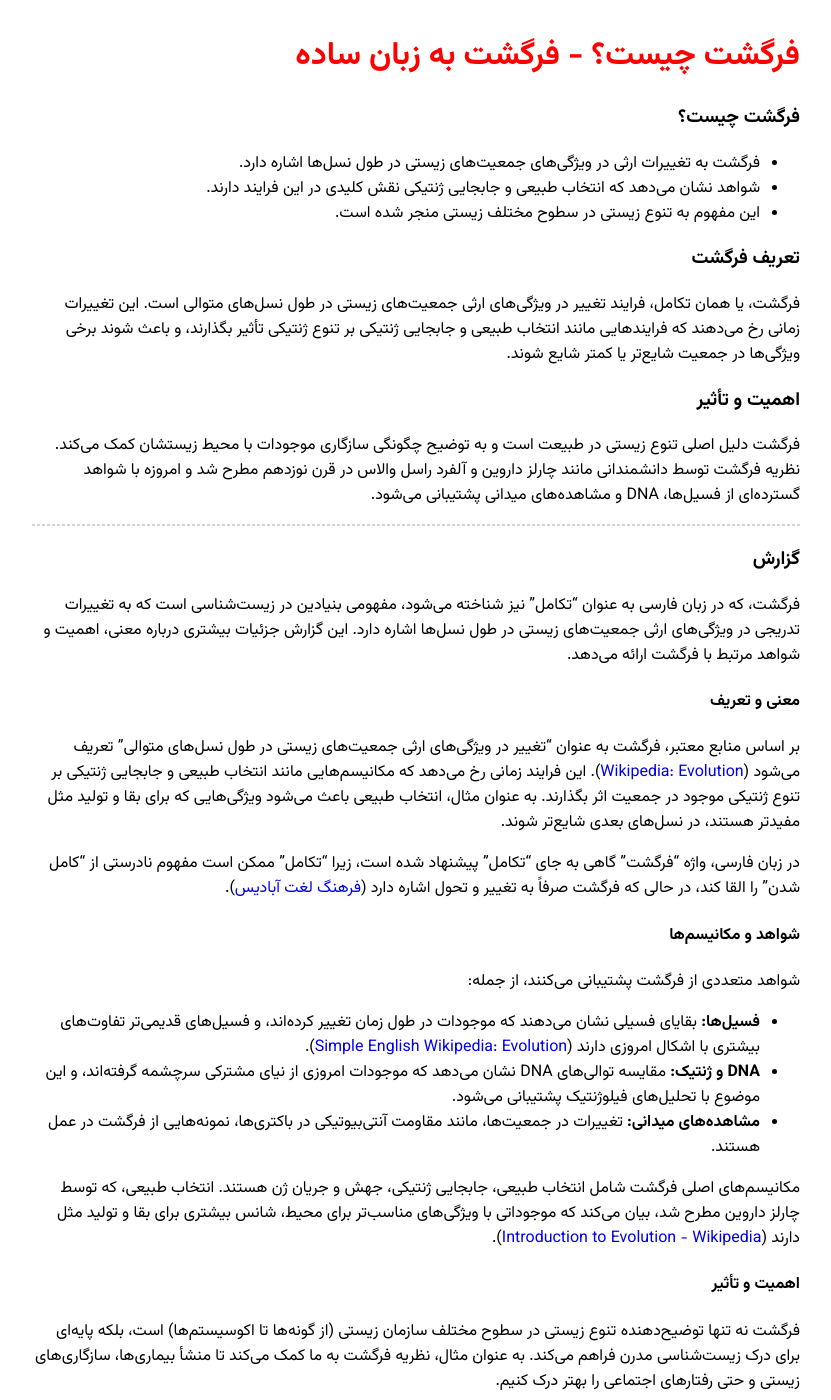
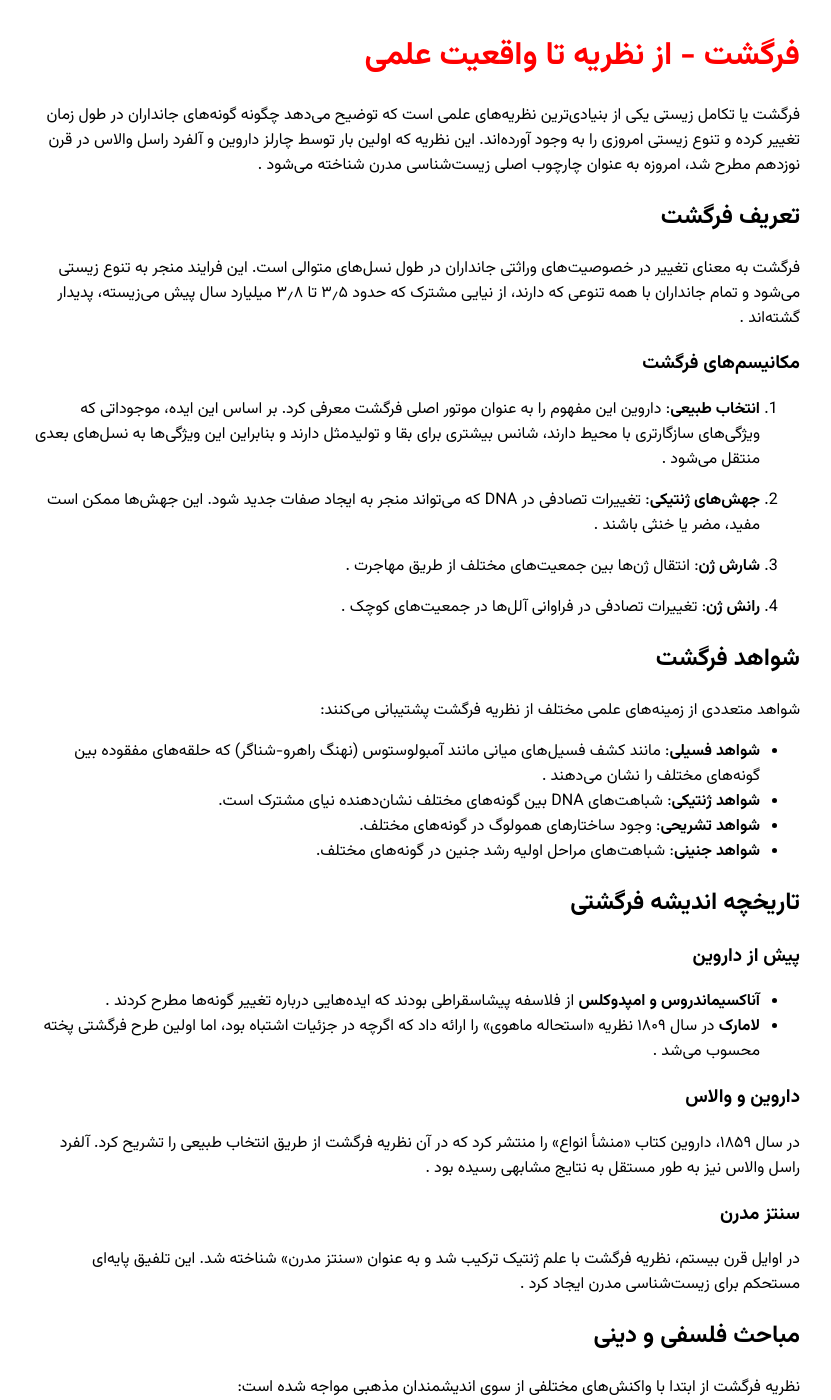
Before and after one commit to darkblog/darkblog.github.io, a Jekyll site: the page built from _posts/2024-7-4-3.md, in a window 1280 px wide and 1400 px high. Shown: the whole window, without its empty margins (224-1055 px from the left). Built offline with Jekyll 4.4.1, drawn with Linux system fonts in a browser that asks for light colours; some of the changed text lies outside the part shown.

Commit message:
Update 2024-7-4-3.md

```diff
--- a/_posts/2024-7-4-3.md
+++ b/_posts/2024-7-4-3.md
@@ -1,62 +1,74 @@
 ---
 layout: post
-title: فرگشت چیست؟ - فرگشت به زبان ساده
+title: فرگشت - از نظریه تا واقعیت علمی
 ---
 
-### فرگشت چیست؟
-- فرگشت به تغییرات ارثی در ویژگی‌های جمعیت‌های زیستی در طول نسل‌ها اشاره دارد.
-- شواهد نشان می‌دهد که انتخاب طبیعی و جابجایی ژنتیکی نقش کلیدی در این فرایند دارند.
-- این مفهوم به تنوع زیستی در سطوح مختلف زیستی منجر شده است.
+فرگشت یا تکامل زیستی یکی از بنیادی‌ترین نظریه‌های علمی است که توضیح می‌دهد چگونه گونه‌های جانداران در طول زمان تغییر کرده و تنوع زیستی امروزی را به وجود آورده‌اند. این نظریه که اولین بار توسط چارلز داروین و آلفرد راسل والاس در قرن نوزدهم مطرح شد، امروزه به عنوان چارچوب اصلی زیست‌شناسی مدرن شناخته می‌شود .
 
-### تعریف فرگشت
-فرگشت، یا همان تکامل، فرایند تغییر در ویژگی‌های ارثی جمعیت‌های زیستی در طول نسل‌های متوالی است. این تغییرات زمانی رخ می‌دهند که فرایندهایی مانند انتخاب طبیعی و جابجایی ژنتیکی بر تنوع ژنتیکی تأثیر بگذارند، و باعث شوند برخی ویژگی‌ها در جمعیت شایع‌تر یا کمتر شایع شوند.
+## تعریف فرگشت
 
-### اهمیت و تأثیر
-فرگشت دلیل اصلی تنوع زیستی در طبیعت است و به توضیح چگونگی سازگاری موجودات با محیط زیستشان کمک می‌کند. نظریه فرگشت توسط دانشمندانی مانند چارلز داروین و آلفرد راسل والاس در قرن نوزدهم مطرح شد و امروزه با شواهد گسترده‌ای از فسیل‌ها، DNA و مشاهده‌های میدانی پشتیبانی می‌شود.
+فرگشت به معنای تغییر در خصوصیت‌های وراثتی جانداران در طول نسل‌های متوالی است. این فرایند منجر به تنوع زیستی می‌شود و تمام جانداران با همه تنوعی که دارند، از نیایی مشترک که حدود ۳٫۵ تا ۳٫۸ میلیارد سال پیش می‌زیسته، پدیدار گشته‌اند .
 
----
+### مکانیسم‌های فرگشت
 
-### گزارش
-فرگشت، که در زبان فارسی به عنوان "تکامل" نیز شناخته می‌شود، مفهومی بنیادین در زیست‌شناسی است که به تغییرات تدریجی در ویژگی‌های ارثی جمعیت‌های زیستی در طول نسل‌ها اشاره دارد. این گزارش جزئیات بیشتری درباره معنی، اهمیت و شواهد مرتبط با فرگشت ارائه می‌دهد.
+1. **انتخاب طبیعی**: داروین این مفهوم را به عنوان موتور اصلی فرگشت معرفی کرد. بر اساس این ایده، موجوداتی که ویژگی‌های سازگارتری با محیط دارند، شانس بیشتری برای بقا و تولیدمثل دارند و بنابراین این ویژگی‌ها به نسل‌های بعدی منتقل می‌شود .
 
-#### معنی و تعریف
-بر اساس منابع معتبر، فرگشت به عنوان "تغییر در ویژگی‌های ارثی جمعیت‌های زیستی در طول نسل‌های متوالی" تعریف می‌شود ([Wikipedia: Evolution](https://en.wikipedia.org/wiki/Evolution)). این فرایند زمانی رخ می‌دهد که مکانیسم‌هایی مانند انتخاب طبیعی و جابجایی ژنتیکی بر تنوع ژنتیکی موجود در جمعیت اثر بگذارند. به عنوان مثال، انتخاب طبیعی باعث می‌شود ویژگی‌هایی که برای بقا و تولید مثل مفیدتر هستند، در نسل‌های بعدی شایع‌تر شوند.
+2. **جهش‌های ژنتیکی**: تغییرات تصادفی در DNA که می‌تواند منجر به ایجاد صفات جدید شود. این جهش‌ها ممکن است مفید، مضر یا خنثی باشند .
 
-در زبان فارسی، واژه "فرگشت" گاهی به جای "تکامل" پیشنهاد شده است، زیرا "تکامل" ممکن است مفهوم نادرستی از "کامل شدن" را القا کند، در حالی که فرگشت صرفاً به تغییر و تحول اشاره دارد ([فرهنگ لغت آبادیس](https://abadis.ir/fatofa/%D9%81%D8%B1%DDA%AF%D8%B4%D8%AA/)).
+3. **شارش ژن**: انتقال ژن‌ها بین جمعیت‌های مختلف از طریق مهاجرت .
 
-#### شواهد و مکانیسم‌ها
-شواهد متعددی از فرگشت پشتیبانی می‌کنند، از جمله:
-- **فسیل‌ها:** بقایای فسیلی نشان می‌دهند که موجودات در طول زمان تغییر کرده‌اند، و فسیل‌های قدیمی‌تر تفاوت‌های بیشتری با اشکال امروزی دارند ([Simple English Wikipedia: Evolution](https://simple.wikipedia.org/wiki/Evolution)).
-- **DNA و ژنتیک:** مقایسه توالی‌های DNA نشان می‌دهد که موجودات امروزی از نیای مشترکی سرچشمه گرفته‌اند، و این موضوع با تحلیل‌های فیلوژنتیک پشتیبانی می‌شود.
-- **مشاهده‌های میدانی:** تغییرات در جمعیت‌ها، مانند مقاومت آنتی‌بیوتیکی در باکتری‌ها، نمونه‌هایی از فرگشت در عمل هستند.
+4. **رانش ژن**: تغییرات تصادفی در فراوانی آلل‌ها در جمعیت‌های کوچک .
 
-مکانیسم‌های اصلی فرگشت شامل انتخاب طبیعی، جابجایی ژنتیکی، جهش و جریان ژن هستند. انتخاب طبیعی، که توسط چارلز داروین مطرح شد، بیان می‌کند که موجوداتی با ویژگی‌های مناسب‌تر برای محیط، شانس بیشتری برای بقا و تولید مثل دارند ([Introduction to Evolution - Wikipedia](https://en.wikipedia.org/wiki/Introduction_to_evolution)).
+## شواهد فرگشت
 
-#### اهمیت و تأثیر
-فرگشت نه تنها توضیح‌دهنده تنوع زیستی در سطوح مختلف سازمان زیستی (از گونه‌ها تا اکوسیستم‌ها) است، بلکه پایه‌ای برای درک زیست‌شناسی مدرن فراهم می‌کند. به عنوان مثال، نظریه فرگشت به ما کمک می‌کند تا منشأ بیماری‌ها، سازگاری‌های زیستی و حتی رفتارهای اجتماعی را بهتر درک کنیم.
+شواهد متعددی از زمینه‌های علمی مختلف از نظریه فرگشت پشتیبانی می‌کنند:
 
-#### جدول مقایسه واژگان مرتبط
-برای روشن‌تر شدن، جدول زیر واژگان مرتبط با فرگشت را مقایسه می‌کند:
+- **شواهد فسیلی**: مانند کشف فسیل‌های میانی مانند آمبولوستوس (نهنگ راهرو-شناگر) که حلقه‌های مفقوده بین گونه‌های مختلف را نشان می‌دهند .
+- **شواهد ژنتیکی**: شباهت‌های DNA بین گونه‌های مختلف نشان‌دهنده نیای مشترک است.
+- **شواهد تشریحی**: وجود ساختارهای همولوگ در گونه‌های مختلف.
+- **شواهد جنینی**: شباهت‌های مراحل اولیه رشد جنین در گونه‌های مختلف.
 
-| واژه فارسی | معادل انگلیسی | توضیح |
-|-------------|---------------|--------|
-| فرگشت      | Evolution     | تغییر در ویژگی‌های ارثی جمعیت‌ها |
-| تکامل       | Evolution     | گاهی به اشتباه به معنای "کامل شدن" استفاده می‌شود |
-| انتخاب طبیعی | Natural Selection | مکانیسمی که ویژگی‌های مفید را تقویت می‌کند |
-| جابجایی ژنتیکی | Genetic Drift | تغییرات تصادفی در فرکانس ژن‌ها |
+## تاریخچه اندیشه فرگشتی
 
-#### بحث‌ها و دیدگاه‌ها
-در حالی که فرگشت به عنوان یک واقعیت علمی با شواهد گسترده پشتیبانی می‌شود، برخی دیدگاه‌ها، به ویژه در زمینه‌های فرهنگی یا مذهبی، ممکن است با آن مخالفت کنند. با این حال، در جامعه علمی، فرگشت به عنوان پایه‌ای برای زیست‌شناسی مدرن پذیرفته شده است ([Evolution as Fact and Theory - Wikipedia](https://en.wikipedia.org/wiki/Evolution_as_fact_and_theory)).
+### پیش از داروین
 
-#### نتیجه‌گیری
-فرگشت یک فرایند طبیعی و اساسی است که تنوع زیستی را توضیح می‌دهد و با شواهد متعددی از فسیل‌ها، ژنتیک و مشاهده‌های میدانی پشتیبانی می‌شود. درک این مفهوم برای فهم بهتر زیست‌شناسی و طبیعت ضروری است.
+- **آناکسیماندروس و امپدوکلس** از فلاسفه پیشاسقراطی بودند که ایده‌هایی درباره تغییر گونه‌ها مطرح کردند .
+- **لامارک** در سال ۱۸۰۹ نظریه «استحاله ماهوی» را ارائه داد که اگرچه در جزئیات اشتباه بود، اما اولین طرح فرگشتی پخته محسوب می‌شد .
 
----
+### داروین و والاس
 
-### منابع
-- [Wikipedia: Evolution](https://en.wikipedia.org/wiki/Evolution)
-- [Wiktionary: فرگشت](https://en.wiktionary.org/wiki/%D9%81%D8%B1%DDA%AF%D8%B4%D8%AA)
-- [فرهنگ لغت آبادیس](https://abadis.ir/fatofa/%D9%81%D8%B1%DDA%AF%D8%B4%D8%AA/)
-- [Simple English Wikipedia: Evolution](https://simple.wikipedia.org/wiki/Evolution)
-- [Introduction to Evolution - Wikipedia](https://en.wikipedia.org/wiki/Introduction_to_evolution)
-- [Evolution as Fact and Theory - Wikipedia](https://en.wikipedia.org/wiki/Evolution_as_fact_and_theory)
+در سال ۱۸۵۹، داروین کتاب «منشأ انواع» را منتشر کرد که در آن نظریه فرگشت از طریق انتخاب طبیعی را تشریح کرد. آلفرد راسل والاس نیز به طور مستقل به نتایج مشابهی رسیده بود .
+
+### سنتز مدرن
+
+در اوایل قرن بیستم، نظریه فرگشت با علم ژنتیک ترکیب شد و به عنوان «سنتز مدرن» شناخته شد. این تلفیق پایه‌ای مستحکم برای زیست‌شناسی مدرن ایجاد کرد .
+
+## مباحث فلسفی و دینی
+
+نظریه فرگشت از ابتدا با واکنش‌های مختلفی از سوی اندیشمندان مذهبی مواجه شده است:
+
+- **در جهان اسلام**: سه رویکرد اصلی وجود دارد: رد کامل نظریه، پذیرش مشروط با نقدهای جدی، و پذیرش کامل .
+- **مباحث الهیاتی**: برخی مانند ریچارد داوکینز از فرگشت برای تبیین طبیعت‌گرایانه جهان استفاده می‌کنند، در حالی که برخی دیگر مانند آنتونی فلو معتقدند شواهد علمی به تقویت برهان نظم و وجود طراح هوشمند کمک می‌کند .
+
+## کاربردهای عملی
+
+درک فرگشت کاربردهای مهمی در زمینه‌های مختلف دارد:
+
+- **پزشکی**: درک مقاومت آنتی‌بیوتیکی و تکامل ویروس‌ها.
+- **کشاورزی**: تولید محصولات مقاوم از طریق انتخاب مصنوعی.
+- **حفاظت از محیط زیست**: درک سازوکارهای انطباق گونه‌ها با تغییرات محیطی.
+
+## چالش‌ها و انتقادات
+
+اگرچه فرگشت به عنوان یک نظریه علمی کاملاً تثبیت شده است، اما هنوز برخی چالش‌ها وجود دارد:
+
+- **طراحی هوشمند**: برخی مانند ویلیام دمبسکی معتقدند پیچیدگی موجودات زنده نیاز به عامل هوشمند دارد .
+- **سوءتفاهم‌های عمومی**: مانند تفسیر نادرست از «بقای اصلح» به معنای قوی‌ترین .
+
+## نتیجه‌گیری
+
+فرگشت به عنوان یک نظریه علمی مستحکم، نه تنها توضیحی برای تنوع زیستی ارائه می‌دهد، بلکه چارچوبی برای درک بسیاری از پدیده‌های زیستی است. درک این نظریه به ما کمک می‌کند جایگاه خود در طبیعت و ارتباطمان با دیگر موجودات زنده را بهتر درک کنیم. با وجود چالش‌های فلسفی و دینی که مطرح شده است، فرگشت همچنان به عنوان پارادایم مسلط در زیست‌شناسی مدرن باقی مانده و با شواهد روزافزونی از علوم مختلف پشتیبانی می‌شود .
+
+- [ویکی پدیا](https://fa.m.wikipedia.org/wiki/%D9%81%D8%B1%DA%AF%D8%B4%D8%AA)
+- [بیگ بنگ](https://bigbangpage.com/science-content/%D9%86%D8%B8%D8%B1%DB%8C%DB%80-%D9%81%D8%B1%DA%AF%D8%B4%D8%AA-%D8%AF%D8%A7%D8%B1%D9%88%DB%8C%D9%86-%DA%86%DB%8C%D8%B3%D8%AA%D8%9F/)
+- [علم نت](https://elmnet.ir/keyword/%D9%81%D8%B1%DA%AF%D8%B4%D8%AA)
```
